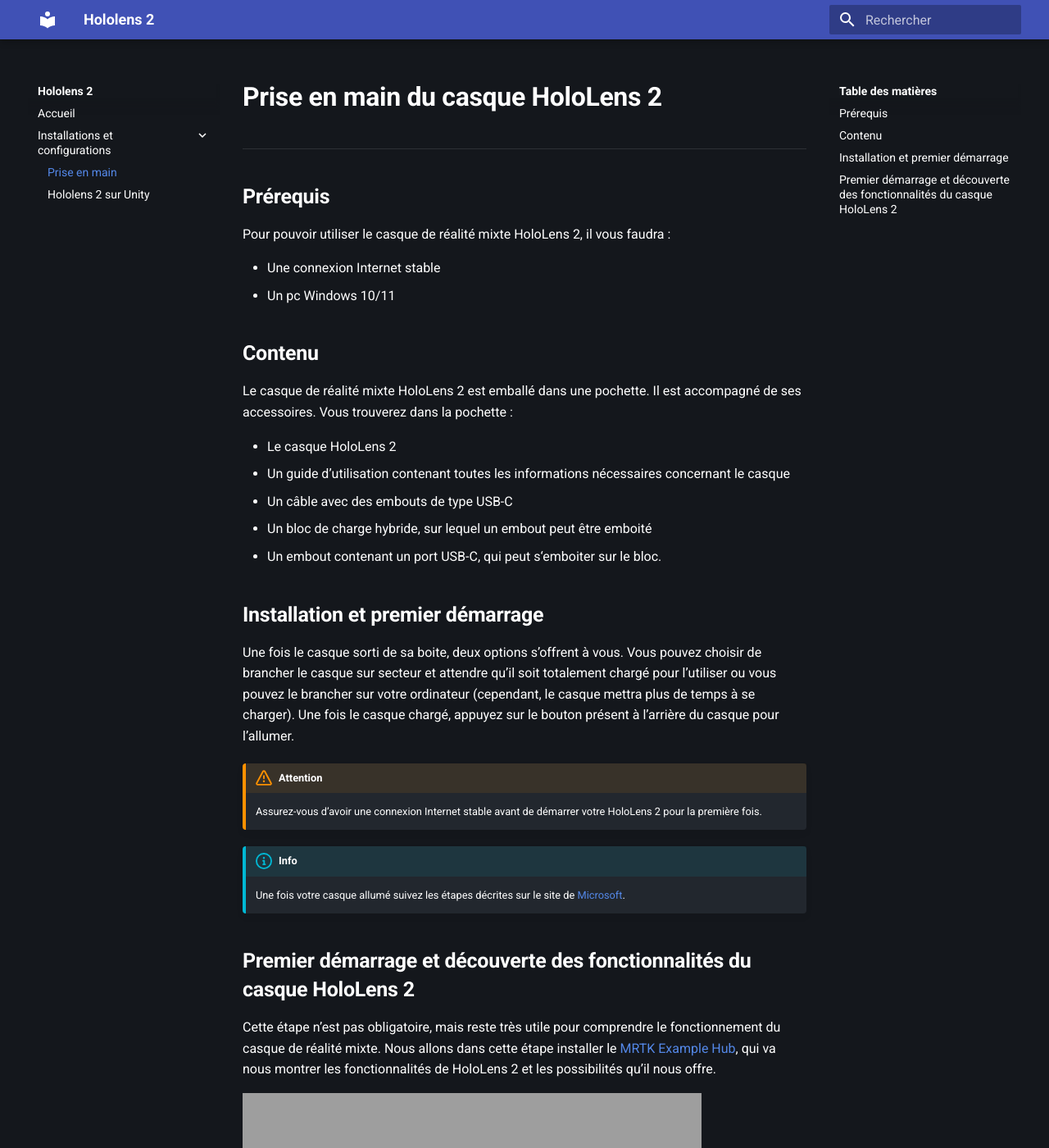
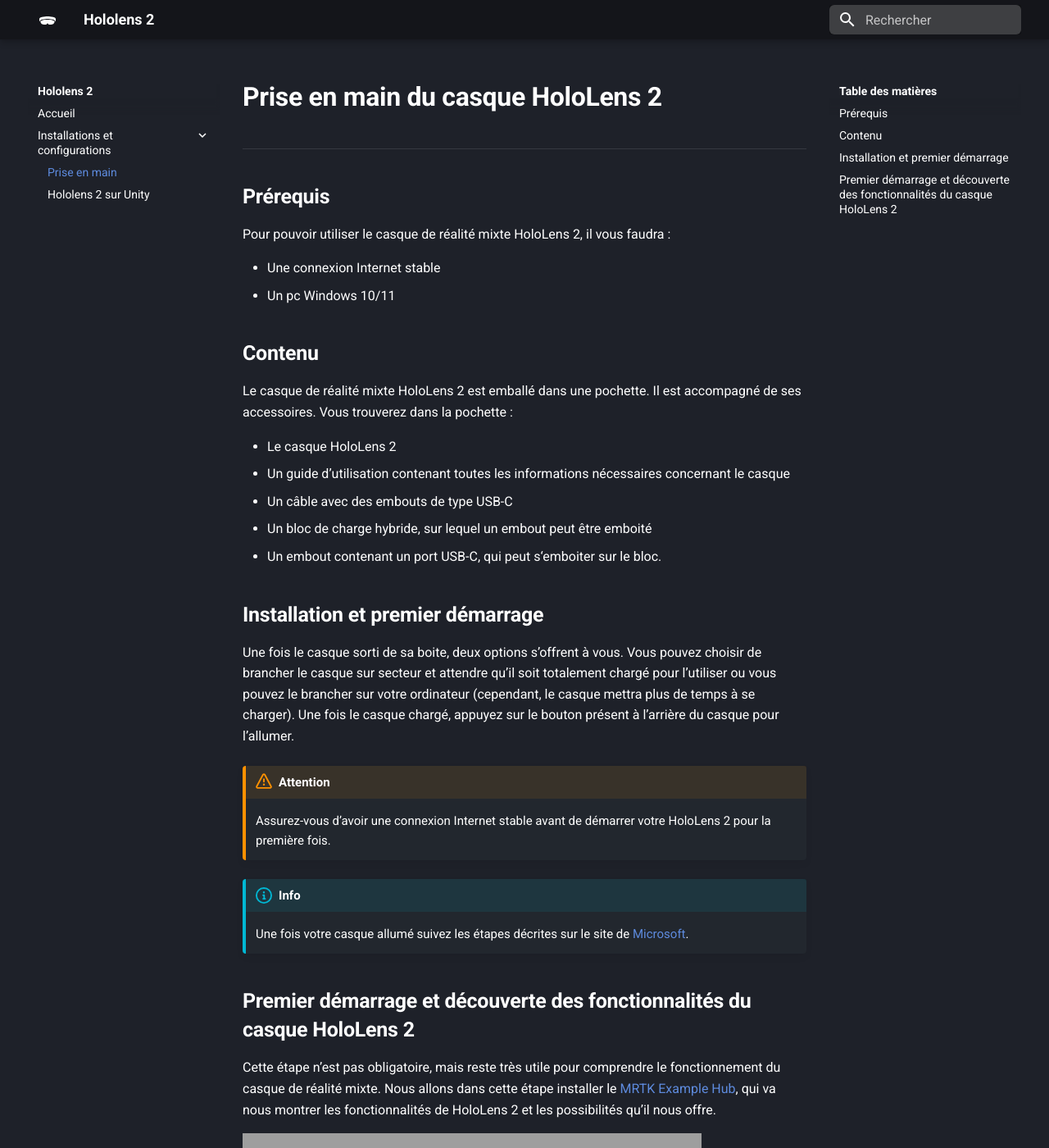
Before and after one commit to WashiFR/PolyLens-Doc, an MkDocs documentation site: the page built from docs/configuration/prise_en_main.md, in a window 1280 px wide and 1400 px high. Shown: the whole window at 82% size. Built offline with MkDocs 1.6.1 and Material for MkDocs 9.7.7, drawn with Linux system fonts in a browser that asks for light colours; some of the changed text lies outside the part shown; grey boxes are pictures that could not be loaded.

Commit message:
Update doc

```diff
--- a/docs/stylesheets/extra.css
+++ b/docs/stylesheets/extra.css
@@ -1,26 +1,38 @@
-a:hover {
+/* Lien dans un texte */
+p > a:hover {
+    opacity: 0.5;
     text-decoration: underline;
 }
 
+/* Barre de recherche */
+.md-search__input {
+    background-color: rgba(255, 255, 255, 0.2);
+    border-radius: 6px;
+}
+
+/* Texte sous image */
 figcaption {
     font-size: 0.8em;
     color: #6c757d;
 }
 
+
 [data-md-color-scheme=slate] {
-    --md-default-bg-color: #14171c;
     --md-default-fg-color--light: white;
     --md-typeset-color: white;
 }
 
+/* Admonition */
 .md-typeset .admonition,
 .md-typeset details {
     border-width: 0;
     border-left-width: 4px;
     background-color: #22272e;
     color: white;
+    font-size: .75rem;
 }
 
+/* Titres */
 .md-typeset h1, .md-typeset h2, .md-typeset h3, .md-typeset h4, .md-typeset h5, .md-typeset h6 {
     font-weight: bold;
 }
--- a/mkdocs.yml
+++ b/mkdocs.yml
@@ -4,14 +4,17 @@
   language: fr
   palette:
     scheme: slate
-    primary: indigo
+    primary: black
     toggle:
       icon: material/brightness-4
       name: Switch to light mode
   icon:
+    logo: material/hololens
     admonition:
       warning: octicons/alert-16
       info: octicons/info-16
+  features:
+    - navigation.footer
 nav:
   - Accueil: index.md
   - Installations et configurations:
```
